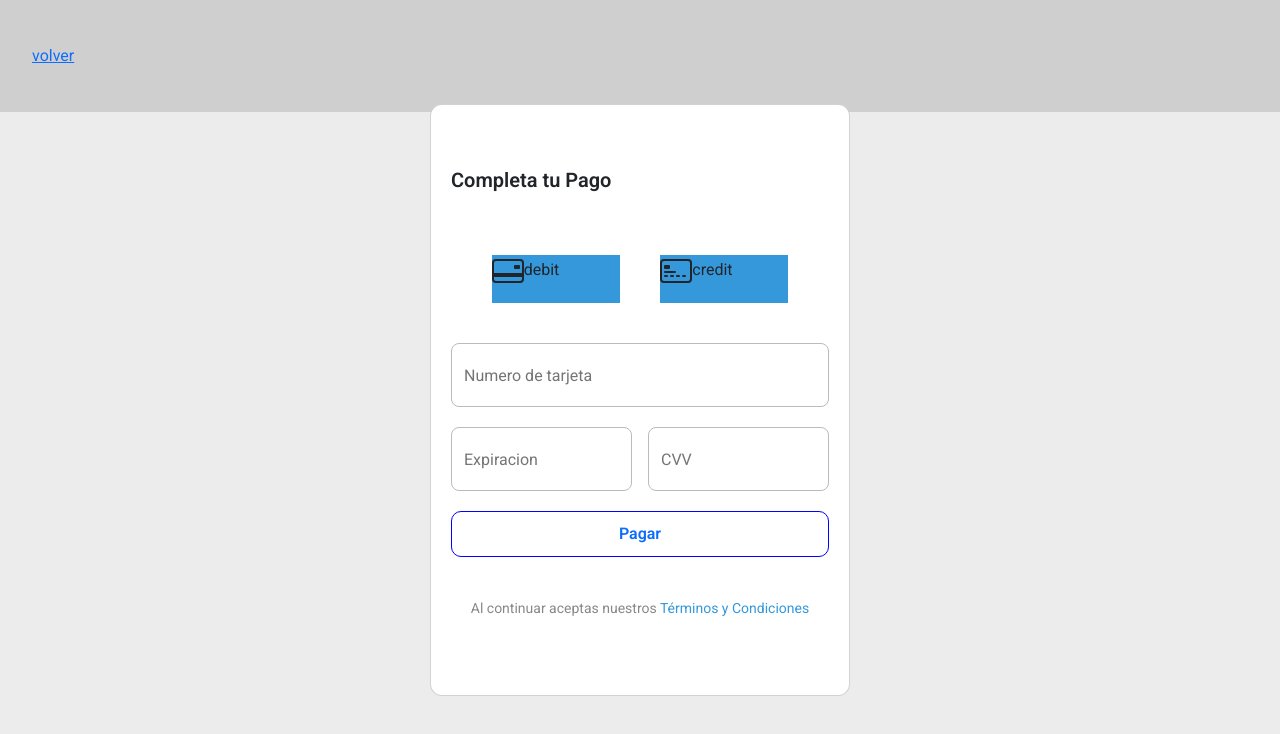
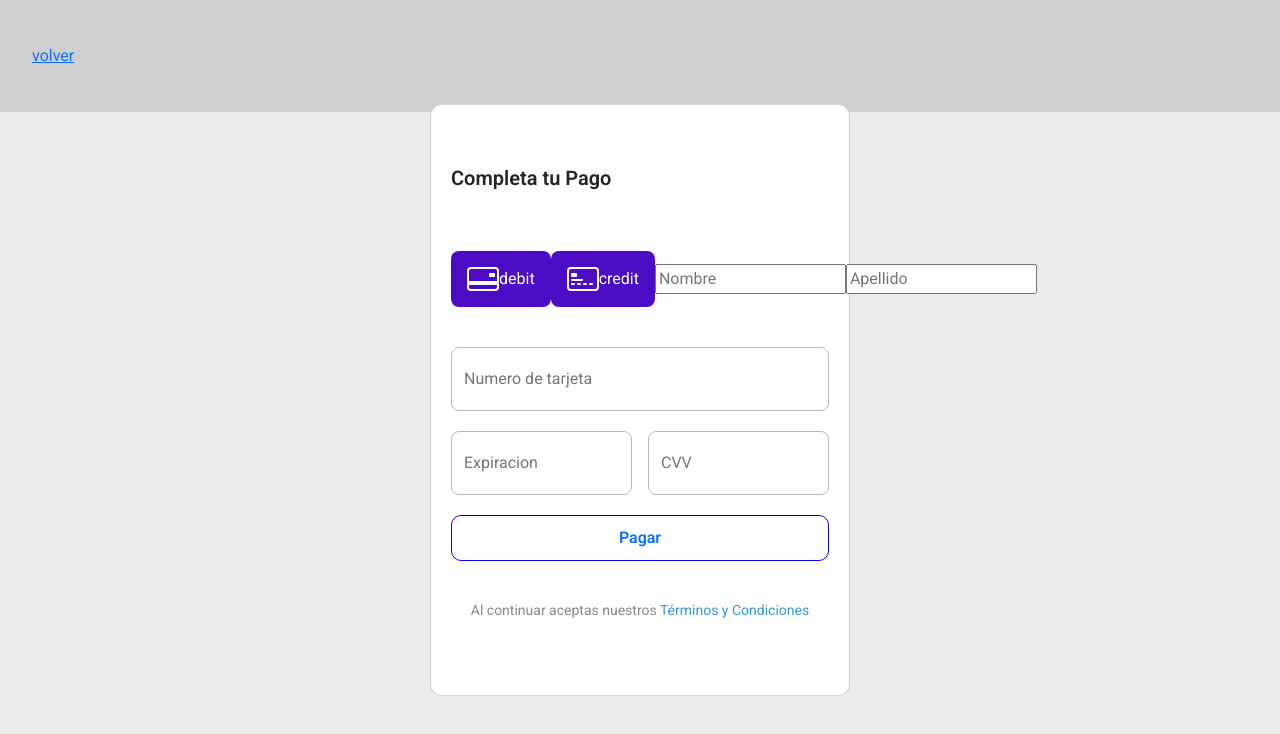
Before and after one commit to git-felipeUrtubia/Prueba-2-FullStack, a React (Vite) app: page /home/shopping/pago in a window 1280 px wide. Shown: the top 734 px of the page. Built offline with nearby package versions, Linux system fonts and the light colour scheme.

Commit message:
Avances Conexion AXIOS

```diff
--- a/package.json
+++ b/package.json
@@ -11,6 +11,7 @@
     "test": "vitest"
   },
   "dependencies": {
+    "axios": "^1.13.2",
     "bootstrap": "^5.3.8",
     "lucide-react": "^0.545.0",
     "react": "^19.1.1",
--- a/src/assets/styles/pago/FormPago.css
+++ b/src/assets/styles/pago/FormPago.css
@@ -19,8 +19,24 @@
 
 .metodo {
     width: 8rem;
-    height: 3rem;
-    background-color: #3498db;
+    height: 3.5rem;
+    padding: 1rem;
+    background-color: #4c0bc5;
+    color: white;
+    display: flex;
+    justify-content: space-evenly;
+    align-items: center;
+    border-radius: .5rem;
+    transition: .3s ease;
+    cursor: pointer;
+}
+
+.metodo:hover {
+    background-color: #35068d;
+}
+
+.metodo.active {
+    background-color: #cc0b1b;
 }
 
 .main {
--- a/src/components/pages/pago/formPago.jsx
+++ b/src/components/pages/pago/formPago.jsx
@@ -1,12 +1,13 @@
-import { useState } from 'react';
+import { useEffect, useState } from 'react';
 import '../../../assets/styles/pago/FormPago.css'
+import axios from "axios"
 
 
 
 export const FormPago = () => {
 
     const [monto, setMonto] = useState(0);
-    const [fechaPago, setFechaPago] = useState(new Date().toLocaleDateString("es-CL"));
+    const [fechaPago, setFechaPago] = useState("");
     const [metodoPago, setMetodoPago] = useState("");
 
 
@@ -16,10 +17,30 @@ export const FormPago = () => {
     const productos = localStorage.getItem("productos");
     console.log(productos);
 
+    useEffect(() => {
 
-    localStorage.setItem("total", 0);
-    localStorage.setItem("productos", []);
+        setMonto(total)
+        setFechaPago(new Date().toLocaleDateString("es-CL"))
 
+    }, [total])
+
+
+    const onClickPagar = () => {
+
+        axios.post("http://localhost:8080/api/v1/pedidos", {
+            cliente: {
+
+            }
+        })
+        .then(response => {
+            console.log("OK:", response.data);
+        })
+        .catch(error => {
+            console.error("Error:", error);
+        });
+
+
+    }
 
     const [form, setForm] = useState({
         "num_tarjeta": "",
@@ -99,18 +120,27 @@ export const FormPago = () => {
                     <div className="card__title">Completa tu Pago</div>
                     <form className="content-cart">
 
-                        <div className='metodo'>
-                            <svg xmlns="http://www.w3.org/2000/svg" width="32" height="32" fill="currentColor" class="bi bi-credit-card-2-back" viewBox="0 0 16 16">
+                        <div className={`metodo ${metodoPago == "debit" ? "active" : ""}`} onClick={() => setMetodoPago("debit")}>
+
+                            <svg xmlns="http://www.w3.org/2000/svg" width="32" height="32" fill="#ffff" className="bi bi-credit-card-2-back" viewBox="0 0 16 16">
                                 <path d="M11 5.5a.5.5 0 0 1 .5-.5h2a.5.5 0 0 1 .5.5v1a.5.5 0 0 1-.5.5h-2a.5.5 0 0 1-.5-.5z" />
                                 <path d="M2 2a2 2 0 0 0-2 2v8a2 2 0 0 0 2 2h12a2 2 0 0 0 2-2V4a2 2 0 0 0-2-2zm13 2v5H1V4a1 1 0 0 1 1-1h12a1 1 0 0 1 1 1m-1 9H2a1 1 0 0 1-1-1v-1h14v1a1 1 0 0 1-1 1" />
                             </svg>
                             debit</div>
-                        <div className='metodo'>
-                            <svg xmlns="http://www.w3.org/2000/svg" width="32" height="32" fill="currentColor" class="bi bi-credit-card-2-front" viewBox="0 0 16 16">
+
+                        <div className={`metodo ${metodoPago == "credit" ? "active" : ""}`} onClick={() => setMetodoPago("credit")}>
+
+                            <svg xmlns="http://www.w3.org/2000/svg" width="32" height="32" fill="#ffff" className="bi bi-credit-card-2-front" viewBox="0 0 16 16">
                                 <path d="M14 3a1 1 0 0 1 1 1v8a1 1 0 0 1-1 1H2a1 1 0 0 1-1-1V4a1 1 0 0 1 1-1zM2 2a2 2 0 0 0-2 2v8a2 2 0 0 0 2 2h12a2 2 0 0 0 2-2V4a2 2 0 0 0-2-2z" />
                                 <path d="M2 5.5a.5.5 0 0 1 .5-.5h2a.5.5 0 0 1 .5.5v1a.5.5 0 0 1-.5.5h-2a.5.5 0 0 1-.5-.5zm0 3a.5.5 0 0 1 .5-.5h5a.5.5 0 0 1 0 1h-5a.5.5 0 0 1-.5-.5m0 2a.5.5 0 0 1 .5-.5h1a.5.5 0 0 1 0 1h-1a.5.5 0 0 1-.5-.5m3 0a.5.5 0 0 1 .5-.5h1a.5.5 0 0 1 0 1h-1a.5.5 0 0 1-.5-.5m3 0a.5.5 0 0 1 .5-.5h1a.5.5 0 0 1 0 1h-1a.5.5 0 0 1-.5-.5m3 0a.5.5 0 0 1 .5-.5h1a.5.5 0 0 1 0 1h-1a.5.5 0 0 1-.5-.5" />
                             </svg>
-                            credit</div>
+                            credit
+
+                        </div>
+
+                        <input className="card__form" type="text" placeholder='Nombre'/>
+                        <input className="card__form" type="text" placeholder='Apellido'/>
+
 
                     </form>
                     <form className="card__form" onSubmit={submitForm}>
```
Also changed, not shown: 1 other file (tests, documents, lock files or other folders).
